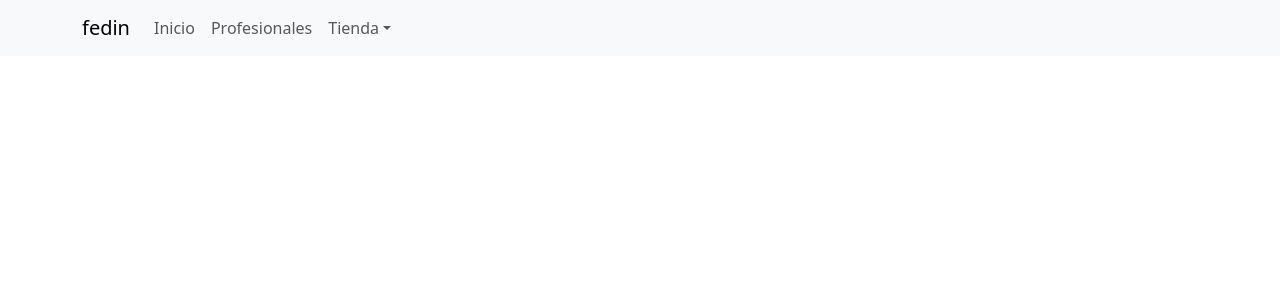
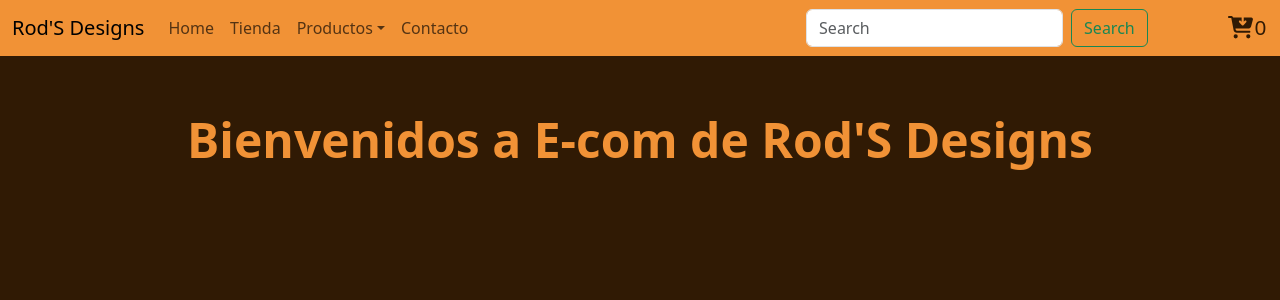
Before and after one commit to maxstur/fedin, a React (Vite) app: page / in a window 1280 px wide. Shown: the top 300 px of the page. Built offline with nearby package versions, Linux system fonts and the light colour scheme.

Commit message:
Nav, Widget, Item, Styles

```diff
--- a/package.json
+++ b/package.json
@@ -10,6 +10,11 @@
     "preview": "vite preview"
   },
   "dependencies": {
+    "@fortawesome/fontawesome-svg-core": "^6.4.2",
+    "@fortawesome/free-brands-svg-icons": "^6.4.2",
+    "@fortawesome/free-regular-svg-icons": "^6.4.2",
+    "@fortawesome/free-solid-svg-icons": "^6.4.2",
+    "@fortawesome/react-fontawesome": "^0.2.0",
     "bootstrap": "^5.3.2",
     "react": "^18.2.0",
     "react-bootstrap": "^2.9.1",
--- a/src/App.jsx
+++ b/src/App.jsx
@@ -1,11 +1,13 @@
-import 'bootstrap/dist/css/bootstrap.min.css';
-import NavBarComponent from './components/NavBarComponent/NavBarComponent';
+import "bootstrap/dist/css/bootstrap.min.css";
+import NavBarComponent from "./components/NavBarComponent/NavBarComponent";
+import ItemListContainer from "./components/ItemListContainer/ItemListContainer";
 
 function App() {
   return (
     <div>
-      <NavBarComponent/>
+      <NavBarComponent />
+      <ItemListContainer greeting="Bienvenidos a E-com de Rod'S Designs"/>
     </div>
-  )
+  );
 }
-export default App
+export default App;
--- /dev/null
+++ b/src/components/CardWidgetComponent/CardWidgetComponent.jsx
@@ -0,0 +1,14 @@
+import { FontAwesomeIcon } from "@fortawesome/react-fontawesome";
+import { faCartArrowDown } from "@fortawesome/free-solid-svg-icons";
+import "../../main.css";
+
+const CardWidgetComp = () => {
+  return (
+    <div>
+      <FontAwesomeIcon  icon={faCartArrowDown} className="me"/>
+      <span className="mis-productos">0</span>
+    </div>
+  );
+};
+
+export default CardWidgetComp;
--- /dev/null
+++ b/src/components/ItemListContainer/ItemListContainer.jsx
@@ -0,0 +1,13 @@
+const ItemListContainer = ({ greeting }) => {
+  const greetingStyles = {
+    fontSize: "3rem",
+    fontWeight: "600",
+    textAlign: "center",
+    paddingTop: "3rem",
+    paddingBottom: "3rem",
+    color: "#f19236",
+  };
+  return <div style={greetingStyles}>{greeting}</div>;
+};
+
+export default ItemListContainer;
--- a/src/components/NavBarComponent/NavBarComponent.jsx
+++ b/src/components/NavBarComponent/NavBarComponent.jsx
@@ -1,52 +1,48 @@
+import Button from "react-bootstrap/Button";
 import Container from "react-bootstrap/Container";
+import Form from "react-bootstrap/Form";
 import Nav from "react-bootstrap/Nav";
 import Navbar from "react-bootstrap/Navbar";
 import NavDropdown from "react-bootstrap/NavDropdown";
+import CardWidgetComp from "../CardWidgetComponent/CardWidgetComponent";
+import "../../main.css";
 
-const NavBarComponent = () => {
+function NavBarComponent() {
   return (
-    <Navbar expand="lg" className="bg-body-tertiary">
-      <Container>
-        <Navbar.Brand href="#home">fedin</Navbar.Brand>
-        <Navbar.Toggle aria-controls="basic-navbar-nav" />
-        <Navbar.Collapse id="basic-navbar-nav">
-          <Nav className="me-auto">
-            <Nav.Link href="#inicio">Inicio</Nav.Link>
-            <Nav.Link href="#link">Profesionales</Nav.Link>
-            <NavDropdown title="Tienda" id="basic-nav-tiendan">
-              <NavDropdown.Item href="#action/3.1">
-                Herramientas Manueles
-              </NavDropdown.Item>
-              <NavDropdown.Item href="#action/3.2">
-                Herramientas eléctricas
-              </NavDropdown.Item>
-              <NavDropdown.Item href="#action/3.3">Materiales de construcción</NavDropdown.Item>
-              <NavDropdown.Item href="#action/3.3">Equipos de seguridad</NavDropdown.Item>
-              <NavDropdown.Item href="#action/3.3">Soldadura y suministros</NavDropdown.Item>
-              <NavDropdown.Item href="#action/3.3">Cerraduras y seguridad</NavDropdown.Item>
-              <NavDropdown.Item href="#action/3.3">Suministros de fontanería</NavDropdown.Item>
-              <NavDropdown.Item href="#action/3.3">Elecricidad y cableado</NavDropdown.Item>
-              <NavDropdown.Item href="#action/3.3">Materiales y suministros para el jardín</NavDropdown.Item>
-              <NavDropdown.Item href="#action/3.3">Piiniturería y acabados</NavDropdown.Item>
-              <NavDropdown.Item href="#action/3.3">Iluminación</NavDropdown.Item>
-              <NavDropdown.Item href="#action/3.3">Equiipo elevación de cargas</NavDropdown.Item>
-              <NavDropdown.Item href="#action/3.3">Herrajes y tornillería</NavDropdown.Item>
-              <NavDropdown.Item href="#action/3.3">Productos químicos y adhesivos</NavDropdown.Item>
-              <NavDropdown.Item href="#action/3.3">Equipos de protección personal</NavDropdown.Item>
-              <NavDropdown.Item href="#action/3.3">Maquinaria pesada</NavDropdown.Item>
-              <NavDropdown.Item href="#action/3.3">Suministros de limpieza industrial</NavDropdown.Item>
-              <NavDropdown.Item href="#action/3.3">Herramientas de medición</NavDropdown.Item>
-              <NavDropdown.Item href="#action/3.3">Servicios y asesoramiento técnico</NavDropdown.Item>
+    <Navbar expand="lg" className="bg-body-nav">
+      <Container fluid>
+        <Navbar.Brand href="#">Rod'S Designs</Navbar.Brand>
+        <Navbar.Toggle aria-controls="navbarScroll" />
+        <Navbar.Collapse id="navbarScroll">
+          <Nav
+            className="me-auto my-2 my-lg-0"
+            style={{ maxHeight: "100px" }}
+            navbarScroll
+          >
+            <Nav.Link href="#action1">Home</Nav.Link>
+            <Nav.Link href="#action2">Tienda</Nav.Link>
+            <NavDropdown title="Productos" id="navbarScrollingDropdown">
+              <NavDropdown.Item href="#action3">Diseños</NavDropdown.Item>
+              <NavDropdown.Item href="#action4">Videos</NavDropdown.Item>
               <NavDropdown.Divider />
-              <NavDropdown.Item href="#action/3.4">
-                Todo
-              </NavDropdown.Item>
+              <NavDropdown.Item href="#action5">Todos</NavDropdown.Item>
             </NavDropdown>
+            <Nav.Link href="#">Contacto</Nav.Link>
           </Nav>
+          <Form className="d-flex">
+            <Form.Control
+              type="search"
+              placeholder="Search"
+              className="me-2"
+              aria-label="Search"
+            />
+            <Button variant="outline-success" className="button-search">Search</Button>
+          </Form>
+          <CardWidgetComp />
         </Navbar.Collapse>
       </Container>
     </Navbar>
   );
-};
+}
 
 export default NavBarComponent;
--- /dev/null
+++ b/src/main.css
@@ -0,0 +1,32 @@
+body {
+  margin: 0;
+  padding: 0;
+  box-sizing: border-box;
+  background-color: #301a04;
+}
+.bg-body-nav {
+  background-color: #f19236;
+}
+.d-flex{
+  padding-right: 5rem;
+}
+.buttonSearch {
+  color: #301a04;
+  border: #301a04 1px solid;
+}
+.buttonSearch:hover {
+  background-color: #301a04;
+  color: #f19236;
+
+}
+.me {
+  font-size: 1.4rem;
+  color: #301a04;
+  padding-right: 0.1rem;
+
+}
+.mis-productos {
+  font-size: 1.3rem;
+  padding-right: 0.1rem;
+  color: #301a04;
+}
```
Also changed, not shown: 1 other file (tests, documents, lock files or other folders).
